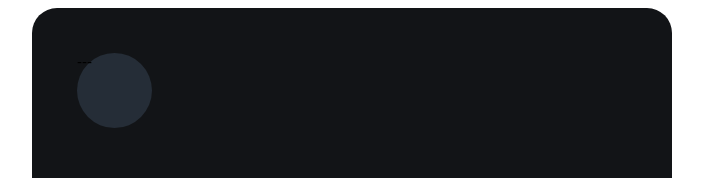
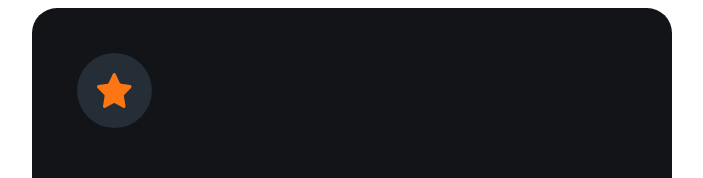
Before and after one commit to carljduff/rating-component, a React (Create React App) app: page / in a window 1280 px wide. Shown: the top 178 px of the page, without its empty margins (288-991 px from the left). Built offline with nearby package versions, Linux system fonts and the light colour scheme.

Commit message:
updated css

```diff
--- a/src/App.css
+++ b/src/App.css
@@ -31,17 +31,20 @@ body {
 }
 
 .star-circle {
+  display: flex;
+  justify-content: center;
+  align-items: center;
   background-color: var(--dark);
   border-radius: 50%;
   height: 75px;
   width: 75px;
-  margin: 25px
+  margin: 25px;
+
 }
 
-.star-icon {
-  color: var(--orange);
-  font-size: 40px;
-
+.star {
+  width: 35px;
+  height: 35px;
 }
 
 .heading {
--- a/src/components/Frame.js
+++ b/src/components/Frame.js
@@ -1,7 +1,7 @@
 import React, { useState } from "react";
 import Button from "./Button";
 import thanks from "../images/illustration-thank-you.svg";
-
+import iconStar from "../images/icon-star.svg";
 const Frame = () => {
     const [switchPage, setSwitchPage] = useState(false);
     const [number, setNumber] = useState();
@@ -17,11 +17,11 @@ const Frame = () => {
     if(switchPage === false) {
         return(
             <div className="app">
-                <div className="star-container">
+
                     <div className="star-circle">
-                        ---
+                        <img className="star" src={iconStar} alt="star"/>
                     </div>
-                </div>
+
                 <h1 className="heading">How did we do?</h1>
                 <p className="paragraph">Please let us know how we did with your support request. All feedback is appreciated to help us improve our offering!</p>
                 {buttons}
```
